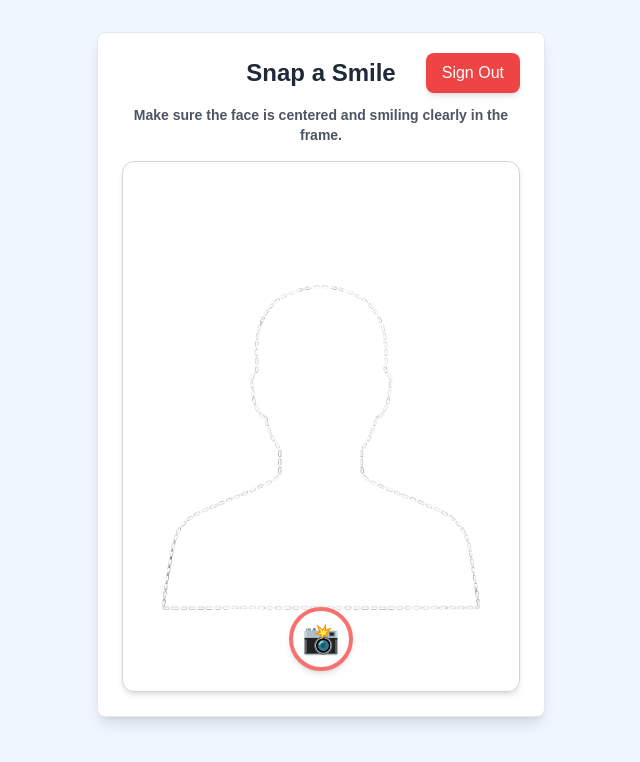
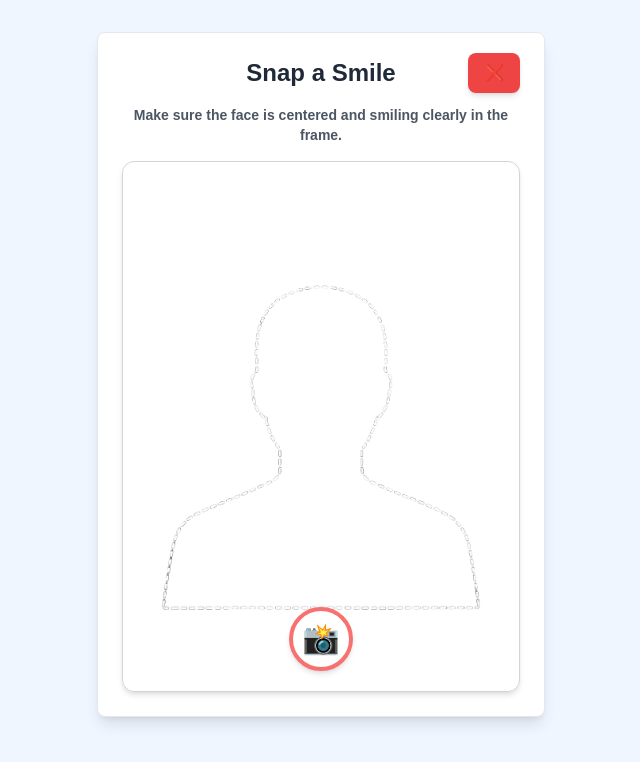
Before and after one commit to lkingl123/ai_smile_gen, a Next.js app: page /dashboard in a window 1280 px wide. Shown: the top 762 px of the page, without its empty margins (319-959 px from the left). Built offline with nearby package versions, Linux system fonts and the light colour scheme; no server answers; sample sign-in values are in the browser's storage.

Commit message:
style: update sign out button label and adjust CSS for body and html elements

```diff
--- a/src/app/dashboard/page.tsx
+++ b/src/app/dashboard/page.tsx
@@ -26,7 +26,7 @@ export default function DashboardPage() {
               onClick={handleSignOut}
               className="absolute right-0 bg-red-500 text-white px-4 py-2 rounded-lg shadow-md hover:bg-red-600 transition"
             >
-              Sign Out
+              ❌
             </button>
           </div>
 
--- a/src/app/globals.css
+++ b/src/app/globals.css
@@ -18,8 +18,20 @@
 }
 
 /* Apply Poppins as the default font */
+/* Existing styles */
 body {
   color: var(--foreground);
   background: var(--background);
   font-family: 'Poppins', Arial, Helvetica, sans-serif;
+
+  /* 🔒 Lock scrolling */
+  height: 100vh;
+  overflow: hidden;
+  margin: 0;
 }
+
+/* 🧱 Ensure html follows suit */
+html {
+  height: 100vh;
+  overflow: hidden;
+}
```
